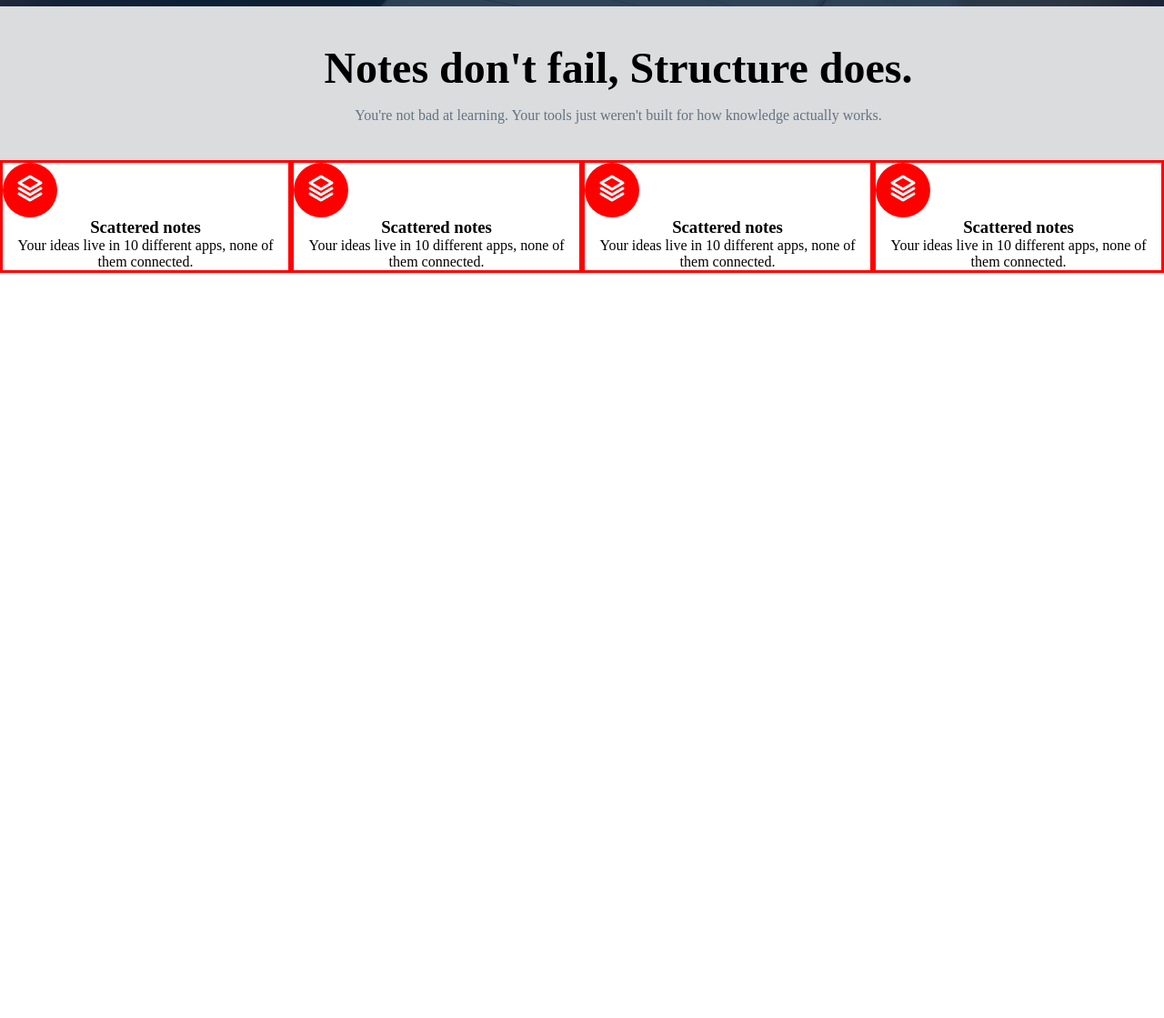
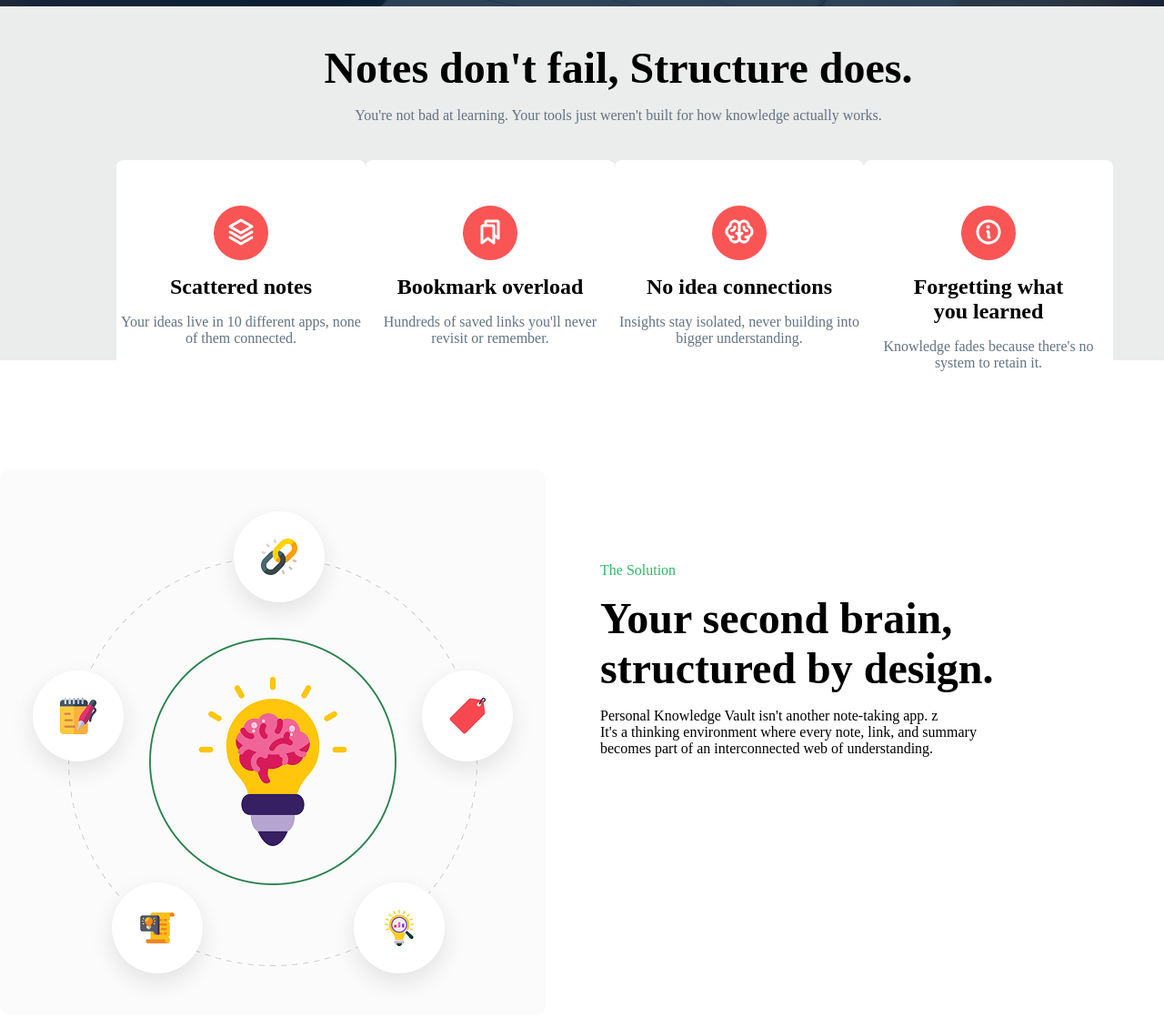
Before and after one commit to TANIM67/Milestone-1-assignment, a plain HTML site: page index.html in a window 1280 px wide. Shown: the part 759-1878 px from the top of the page at 91% size. Before the commit the page ends 1059 px from the top, so only its background shows below. Drawn offline with Linux system fonts and the light colour scheme.

Commit message:
added card section

```diff
--- a/design/style.css
+++ b/design/style.css
@@ -129,7 +129,7 @@ nav{
 
     /* note section */
 .note{
-    background-color: rgb(219, 220, 222);
+    background-color: rgb(235, 236, 236);
 }
 .note .note-content{
     width: 1360px;
@@ -152,22 +152,76 @@ nav{
     /* card-section */
 .cards{
     display: flex;
-    justify-content: space-around;
     text-align: center;
-    background-color: rgb(219, 220, 222);
+    background-color: rgb(235, 236, 236);
 }
-.cards .card .card-image{
+.cards .card-container{
+    max-width: 1360px;
+    width: 80%;
+    height: 220px;
+    /* background-color: rgb(229, 178, 116); */
+    display: flex;
+    justify-content: space-between;
+    margin: 0px auto;
+}
+.cards .card-container .card{
+    width: 332px;
+    height: 250px;
+    /* border: 3px solid red; */
+    align-items: center;
+    background-color: white;
+    border-radius: 8px;
+    cursor: pointer;
+}
+.cards .card-container .card .card-content{
+    width: 274px;
+    margin: 50px auto;
+}
+.cards .card-container .card .card-content .card-image{
     width: 60px;
     height: 60px;
-    background-color: red;
     border-radius: 100%;
-    padding: 12px;
+    background-color: #F95555;
+    margin: 16px auto;
+    padding: 13px;
 }
-.cards .card{
-    border: 3px solid red;
-    background-color: white;
-    margin: 0px auto;
-    text-align: center;
-    width: 332px;
-    gap: 24px;
+.cards .card-container .card .card-content h3{
+    font-size: 24px;
+    font-weight: 600;
+    margin-bottom: 16px;
 }
+.cards .card-container .card .card-content p{
+    font-size: 16px;
+    font-weight: 400;
+    color: #627382;
+}
+    /* card-section */
+
+    /* solution-section */
+.solution-section .solution-container{
+    width: 1360px;
+    margin: 120px auto;
+    display: flex;
+    /* background-color: aqua; */
+}
+.solution-section .solution-container .solution-image{
+    max-width: 600px;
+    max-height: 600px;
+    width: 100%;
+    height: 100%;
+    /* background-color: #F95555; */
+}
+.solution-section .solution-container .solution-content{
+    padding: 102px 60px;
+}
+.solution-section .solution-container .solution-content h6{
+    font-size: 16px;
+    font-weight: 500;
+    color: #30B868;
+    margin-bottom: 16px;
+}
+.solution-section .solution-container .solution-content h3{
+    font-size: 48px;
+    font-weight: 700;
+    margin-bottom: 16px;
+}
--- a/index.html
+++ b/index.html
@@ -56,34 +56,64 @@
         </section>
 
         <section class= "cards">
+            <div class="card-container">
                 <div class="card">
+                    <div class="card-content">
                         <div class="card-image">
                         <img src="assets/Stack.png" alt="">
                         </div>
                         <h3>Scattered notes</h3>
                         <p>Your ideas live in 10 different apps, none of them connected.</p>
                     </div>
-            <div class="card">
-                <div class="card-image">
-                    <img src="assets/Stack.png" alt="">
-                </div>
-                <h3>Scattered notes</h3>
-                <p>Your ideas live in 10 different apps, none of them connected.</p>
                 </div>
                 <div class="card">
+                    <div class="card-content">
                         <div class="card-image">
-                    <img src="assets/Stack.png" alt="">
+                        <img src="assets/Bookmarks.png" alt="">
                         </div>
-                <h3>Scattered notes</h3>
-                <p>Your ideas live in 10 different apps, none of them connected.</p>
+                        <h3>Bookmark overload</h3>
+                        <p>Hundreds of saved links you'll never revisit or remember.</p>
+                    </div>
                 </div>
                 <div class="card">
+                    <div class="card-content">
                         <div class="card-image">
-                    <img src="assets/Stack.png" alt="">
+                        <img src="assets/Brain.png" alt="">
                         </div>
-                <h3>Scattered notes</h3>
-                <p>Your ideas live in 10 different apps, none of them connected.</p>
+                        <h3>No idea connections</h3>
+                        <p>Insights stay isolated, never building into bigger understanding.</p>
                     </div>
+                </div>
+                <div class="card">
+                    <div class="card-content">
+                        <div class="card-image">
+                        <img src="assets/Info.png" alt="">
+                        </div>
+                        <h3>Forgetting what <br> you learned</h3>
+                        <p>Knowledge fades because there's no system to retain it.</p>
+                    </div>
+                </div>
+            </div>
+        </section>
+
+        <section class= "solution-section">
+            <div class="solution-container">
+                <div class="solution-image">
+                    <img src="assets/knowledge.png" alt="">
+                </div>
+                <div class="solution-content">
+                    <h6>The Solution</h6>
+                    <h3>Your second brain, <br> structured by design.</h3>
+                    <p>Personal Knowledge Vault isn't another note-taking app. z<br>It's a thinking environment where every note, link, and summary<br>becomes part of an interconnected web of understanding.</p>
+
+                </div>
+            </div>
+
+        </section>
+        <section>
+            <br>
+            <br>
+            hello world!
         </section>
     </main>
 </body>
```
Lines whose indentation alone changed are shown as unchanged.
